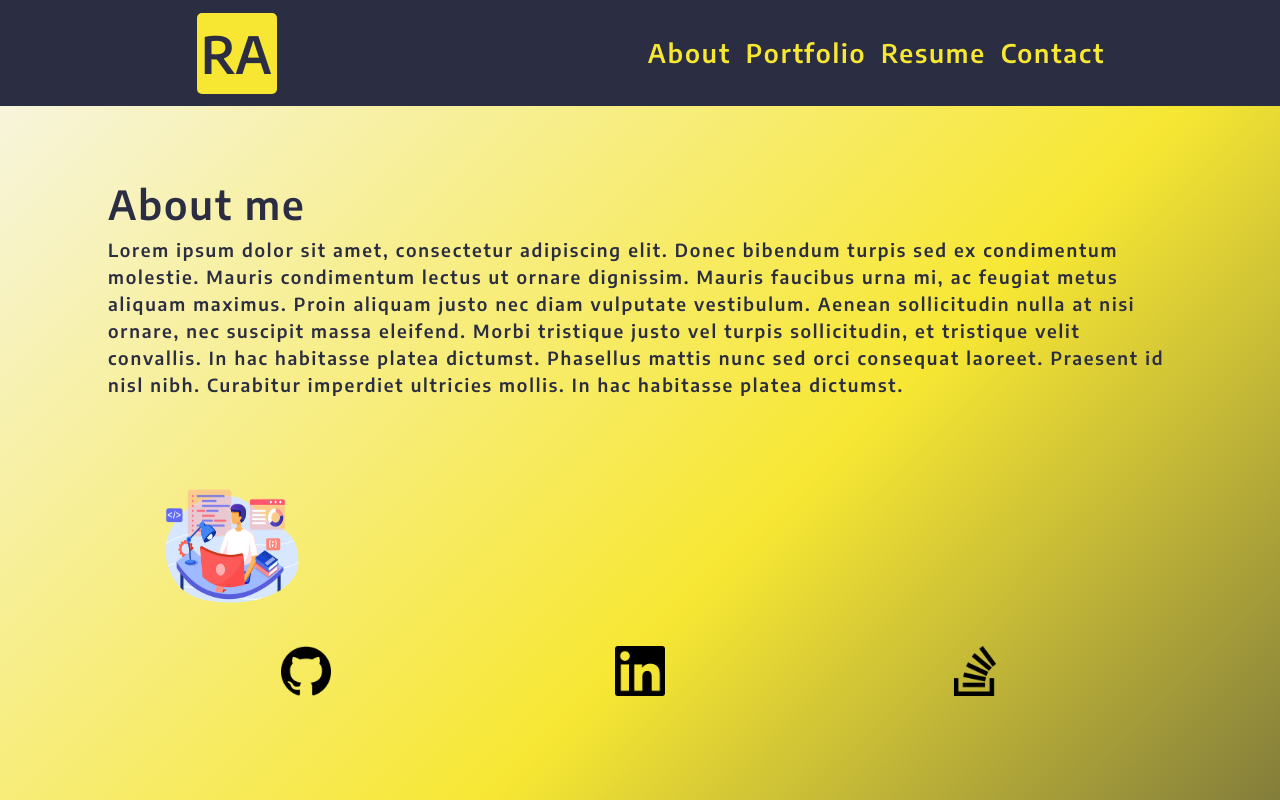
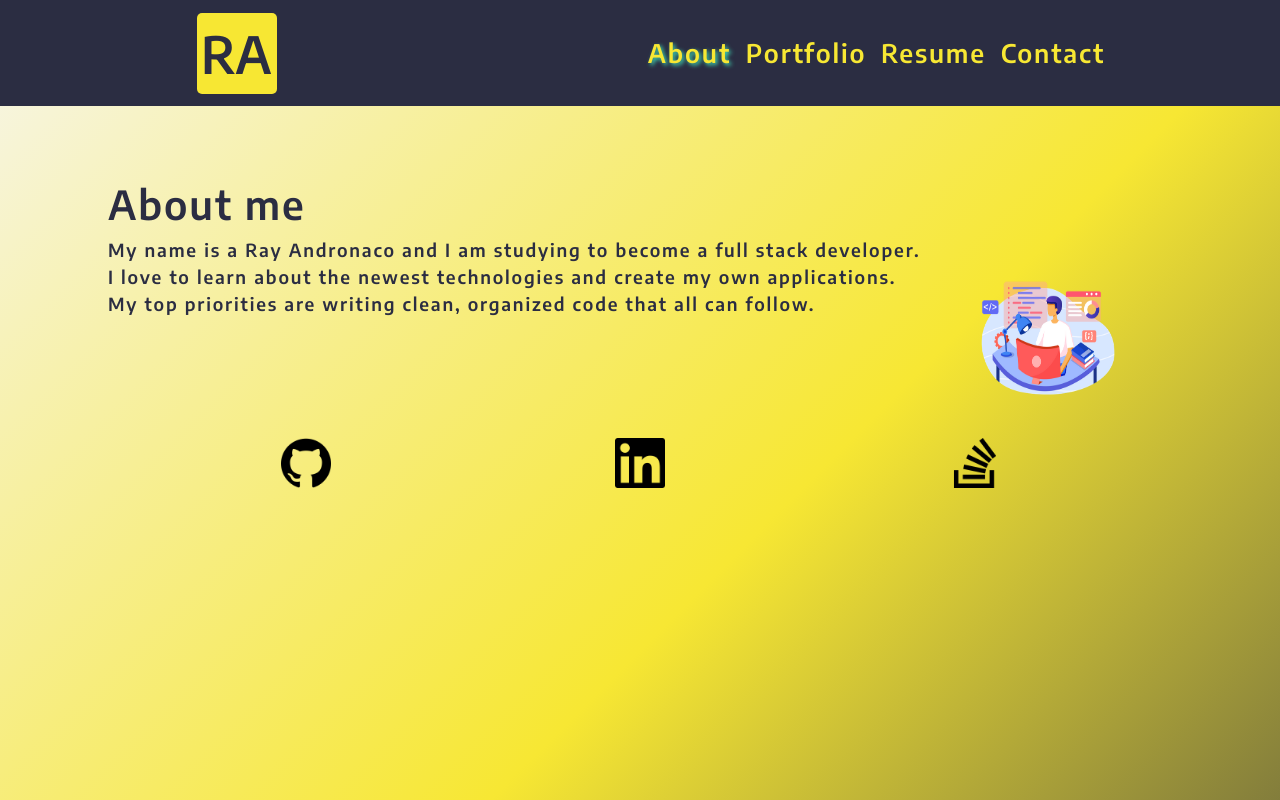
Before and after one commit to randronaco1027/react-portfolio, a React (Create React App) app: page / in a window 1280 px wide. Built offline with nearby package versions, Linux system fonts and the light colour scheme; a web font is replaced by a local one.

Commit message:
implemented active nav formatting

```diff
--- a/src/components/About/index.js
+++ b/src/components/About/index.js
@@ -7,7 +7,7 @@ function About() {
         <h1 id="about">About me</h1>
         <div className="my-2">
           <p>
-            Lorem ipsum dolor sit amet, consectetur adipiscing elit. Donec bibendum turpis sed ex condimentum molestie. Mauris condimentum lectus ut ornare dignissim. Mauris faucibus urna mi, ac feugiat metus aliquam maximus. Proin aliquam justo nec diam vulputate vestibulum. Aenean sollicitudin nulla at nisi ornare, nec suscipit massa eleifend. Morbi tristique justo vel turpis sollicitudin, et tristique velit convallis. In hac habitasse platea dictumst. Phasellus mattis nunc sed orci consequat laoreet. Praesent id nisl nibh. Curabitur imperdiet ultricies mollis. In hac habitasse platea dictumst.
+            My name is a Ray Andronaco and I am studying to become a full stack developer. I love to learn about the newest technologies and create my own applications. My top priorities are writing clean, organized code that all can follow.
           </p>
         </div>
       </section>
--- a/src/components/Footer/index.js
+++ b/src/components/Footer/index.js
@@ -9,7 +9,7 @@ function Footer() {
             className="footerimg mx-1"
             key="GitHub Logo"
             style={{ width: 50, height: 50 }}
-            href="https://github.com/randronaco1027"
+            onClick={()=> window.open("https://github.com/randronaco1027", "_blank")}
           />
           <img
             src={require(`../../assets/misc/linkedin.png`)}
@@ -17,7 +17,7 @@ function Footer() {
             className="footerimg mx-1"
             key="LinkedIn Logo"
             style={{ width: 50, height: 50 }}
-            href="https://www.linkedin.com/in/ray-andronaco-jr-8729503a/"
+            onClick={()=> window.open("https://www.linkedin.com/in/ray-andronaco-jr-8729503a/", "_blank")}
           />
           <img
             src={require(`../../assets/misc/stack.png`)}
@@ -25,7 +25,7 @@ function Footer() {
             className="footerimg mx-1"
             key="Stack Overflow Logo"
             style={{ width: 50, height: 50 }}
-            href="https://stackoverflow.com/users/17970740/randronaco"
+            onClick={()=> window.open("https://stackoverflow.com/users/17970740/randronaco", "_blank")}
           />
         </footer>
     );
--- a/src/components/Nav/index.js
+++ b/src/components/Nav/index.js
@@ -1,5 +1,5 @@
 import React from 'react';
-import { Link } from 'react-router-dom';
+import { NavLink } from 'react-router-dom';
 
 function Nav(props) {
   // const [
@@ -9,12 +9,27 @@ function Nav(props) {
 
   return (
     <header className="navbar">
-      <Link to='/' className='initials'>RA</Link>
+      <NavLink to='/' className='initials'>RA</NavLink>
       <nav>
-        <Link to="/" className="navLink">About</Link>
-        <Link to="/portfolio" className="navLink">Portfolio</Link>
-        <Link to="/resume" className="navLink">Resume</Link>
-        <Link to="/contact" className="navLink">Contact</Link>
+        <NavLink to="/" className={({ isActive }) =>
+          (isActive ? "lactive-class" : "not-active-class")}>
+          About
+        </NavLink>
+
+        <NavLink to="/portfolio" className={({ isActive }) =>
+          (isActive ? "lactive-class" : "not-active-class")}>
+          Portfolio
+        </NavLink>
+
+        <NavLink to="/resume" className={({ isActive }) =>
+          (isActive ? "lactive-class" : "not-active-class")}>
+          Resume
+        </NavLink>
+
+        <NavLink to="/contact" className={({ isActive }) =>
+          (isActive ? "lactive-class" : "not-active-class")}>
+          Contact
+        </NavLink>
       </nav>
     </header>
   );
--- a/src/components/ProjectList/index.js
+++ b/src/components/ProjectList/index.js
@@ -61,8 +61,8 @@ function Projects(props) {
                 <h1 className='projectName'>{project.name}</h1>
               </div>
               <div>
-                <button onClick={"location.href='{project.github}'"}>GitHub</button>
-                <button href={project.application}>Application</button>
+                <button onClick={()=> window.open("{project.github}", "_blank")}>GitHub</button>
+                <button onClick={()=> window.open("{project.application}", "_blank")}>Application</button>
               </div>
             </div>
           </div>
--- a/src/index.css
+++ b/src/index.css
@@ -132,6 +132,7 @@ textarea {
 	height: 120px;
 	border: 3px solid #cccccc;
 	padding: 5px;
+  display: block;
 }
 
 .container {
@@ -170,7 +171,7 @@ nav a:hover {
   text-shadow: 2px 2px 4px var(--tertiary);
 }
 
-nav a:active {
+.lactive-class {
   color:var(--primary);
   text-shadow: 2px 2px 4px var(--tertiary);
 }
@@ -245,6 +246,15 @@ nav {
 
 .projectName {
   font-size: 3vw;
+}
+.about {
+  display:inline-flex
+}
+
+.about img {
+  align-items: center;
+  vertical-align: center;
+  margin-top: 10%;
 }
 
 @media screen and (max-width: 768px) {
```
